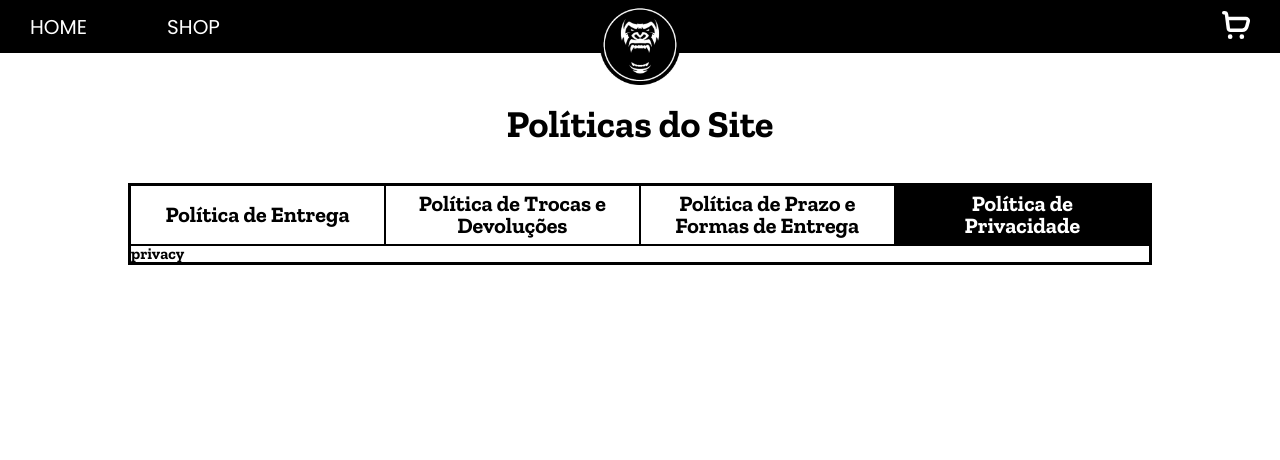
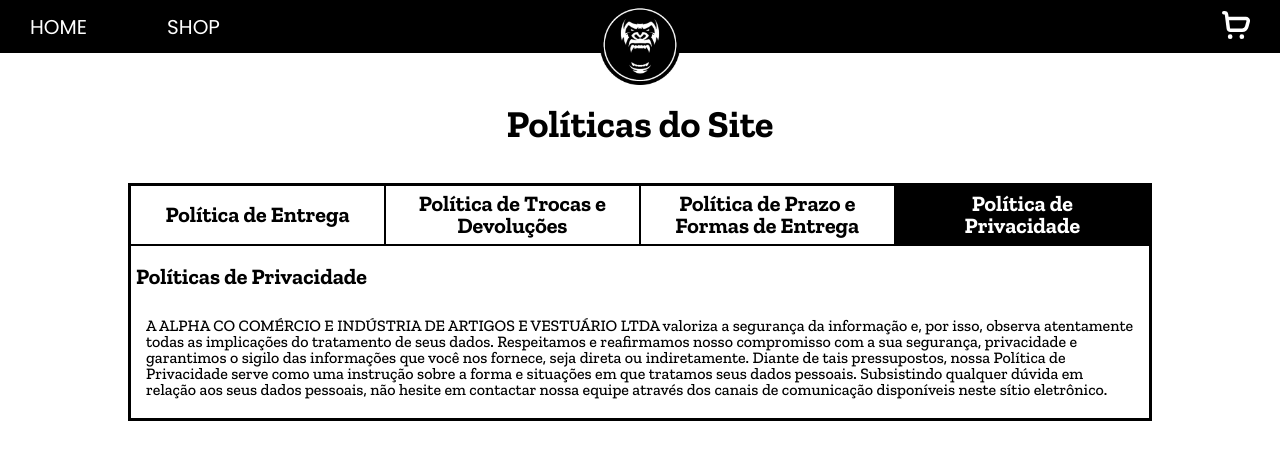
Before and after one commit to Scalco7/ecoomerce-web, a Next.js app: page /policies in a window 1280 px wide. Shown: the top 460 px of the page. Built offline with nearby package versions, Linux system fonts and the light colour scheme.

Commit message:
privacy section

```diff
--- a/src/app/policies/page.tsx
+++ b/src/app/policies/page.tsx
@@ -5,6 +5,7 @@ import styles from "./style.module.css";
 import { useSearchParams } from "next/navigation";
 import { Zilla_Slab } from "next/font/google";
 import { useState } from "react";
+import PrivacySection from "@/components/organisms/policiesSection/privacySection/privacySection";
 
 const zillaSlab = Zilla_Slab({
   weight: "700",
@@ -21,7 +22,7 @@ export default function Policies() {
   const sectionMap: { [key: string]: any } = {
     delivery: <main>delivery</main>,
     exchanges: <main>exchanges</main>,
-    privacy: <main>privacy</main>,
+    privacy: <PrivacySection />,
     term: <main>term</main>,
   };
 
--- /dev/null
+++ b/src/components/organisms/policiesSection/privacySection/privacySection.tsx
@@ -0,0 +1,30 @@
+import { Zilla_Slab } from "next/font/google";
+import styles from "./style.module.css";
+
+const zillaSlab = Zilla_Slab({
+  weight: "500",
+  subsets: ["latin"],
+  display: "swap",
+});
+
+export default function PrivacySection() {
+  return (
+    <main className={styles.main}>
+      <p className={styles.title}>Políticas de Privacidade</p>
+      <section className={`${styles.boxText} ${zillaSlab.className}`}>
+        <p>
+          A ALPHA CO COMÉRCIO E INDÚSTRIA DE ARTIGOS E VESTUÁRIO LTDA valoriza a
+          segurança da informação e, por isso, observa atentamente todas as
+          implicações do tratamento de seus dados. Respeitamos e reafirmamos
+          nosso compromisso com a sua segurança, privacidade e garantimos o
+          sigilo das informações que você nos fornece, seja direta ou
+          indiretamente. Diante de tais pressupostos, nossa Política de
+          Privacidade serve como uma instrução sobre a forma e situações em que
+          tratamos seus dados pessoais. Subsistindo qualquer dúvida em relação
+          aos seus dados pessoais, não hesite em contactar nossa equipe através
+          dos canais de comunicação disponíveis neste sítio eletrônico.
+        </p>
+      </section>
+    </main>
+  );
+}
--- /dev/null
+++ b/src/components/organisms/policiesSection/privacySection/style.module.css
@@ -0,0 +1,14 @@
+.main {
+  display: flex;
+  flex-direction: column;
+  gap: 30px;
+  padding: 20px 5px;
+}
+
+.boxText {
+  padding: 0px 10px;
+}
+
+.title {
+  font-size: 22px;
+}
```
